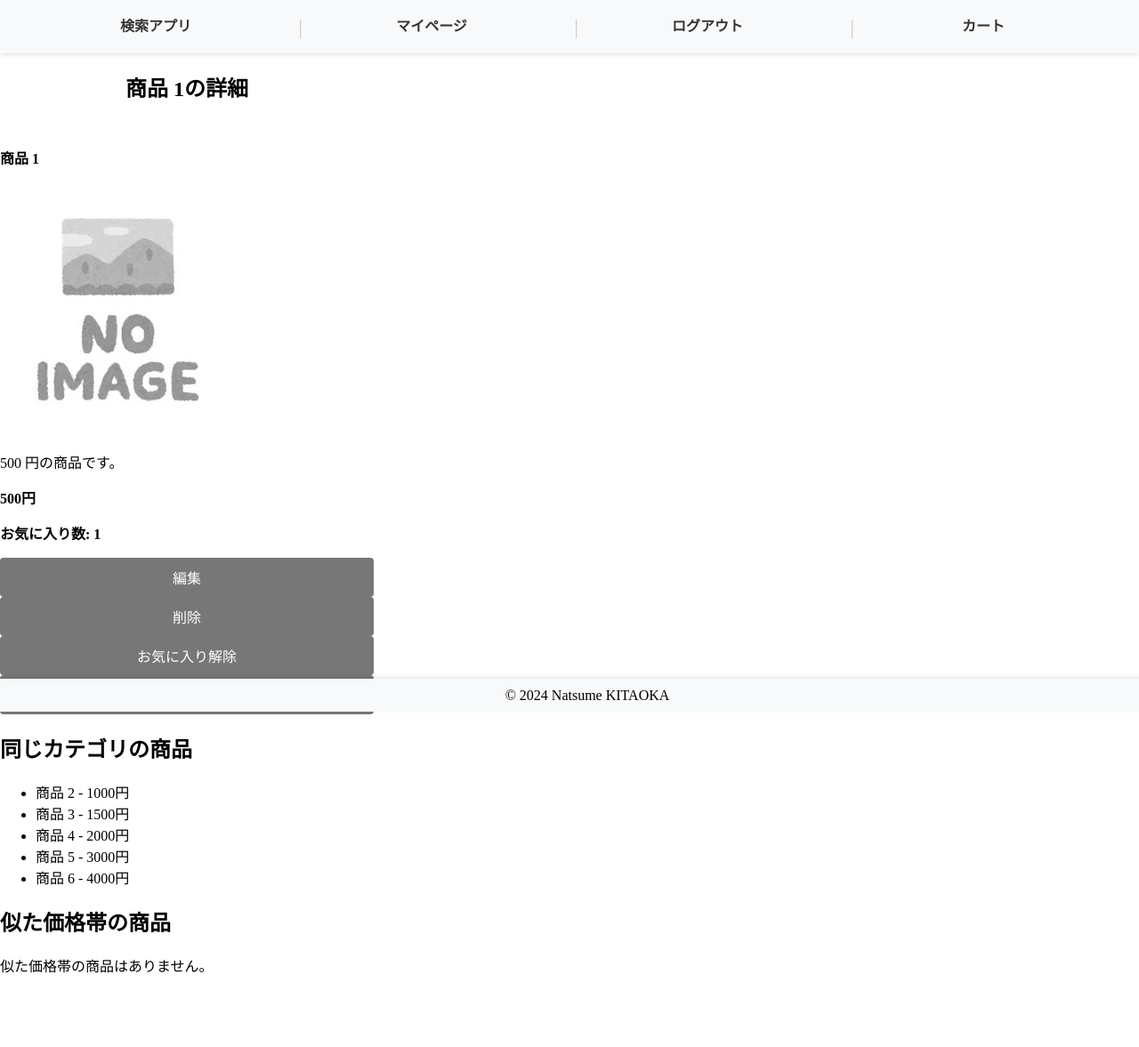
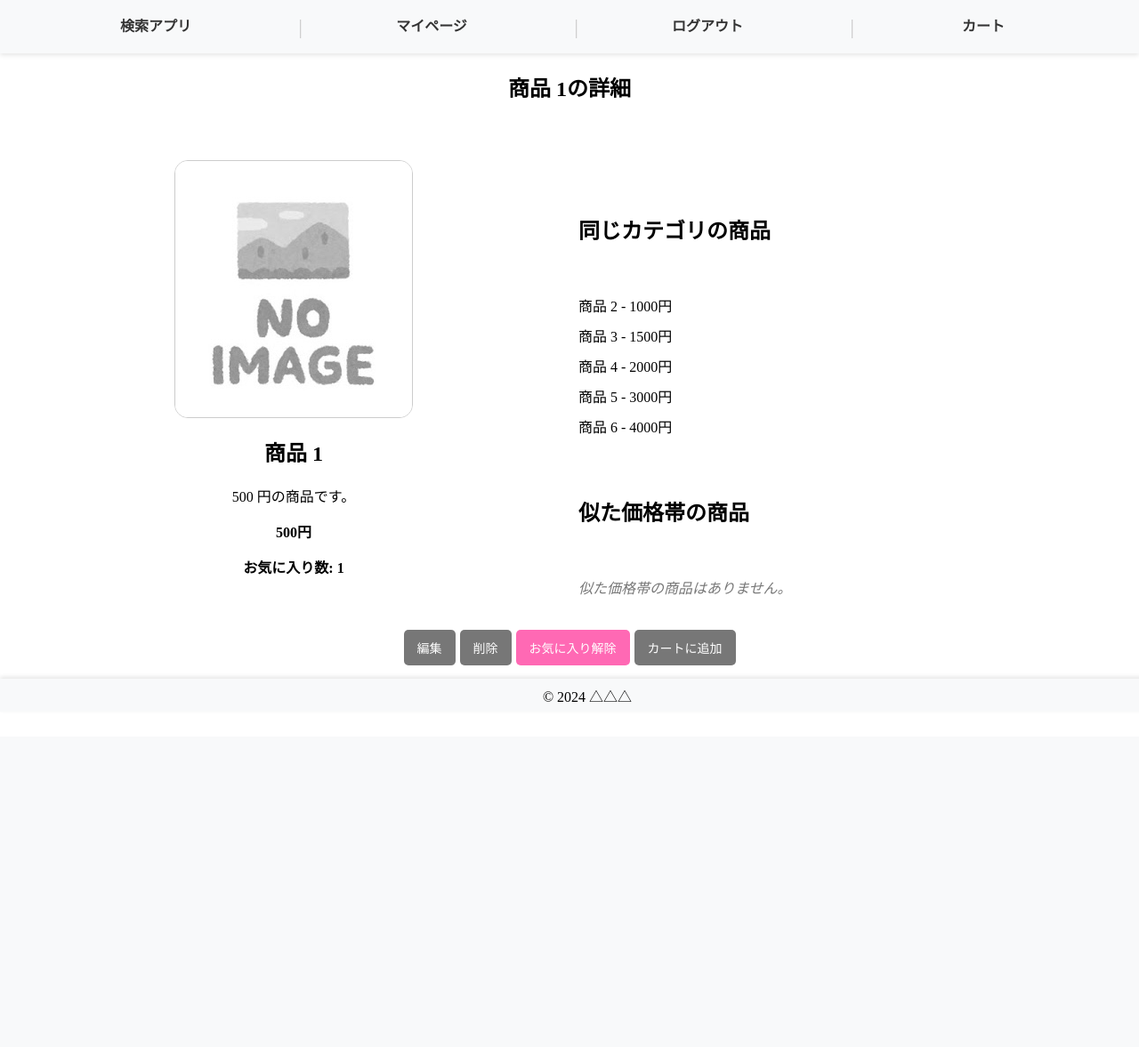
Before and after one commit to kknnnnn/KITAOKA, a Django app: page /product/1/ in a window 1280 px wide. Shown: the whole page at 89% size. After the commit the page ends 789 px from the top, so only its background shows below. Run offline with Django 4.2, Linux system fonts and the light colour scheme; a user stored in the database is signed in; data comes from the database, SQL or seed files in the repository; tables that the repository leaves empty hold one stand-in row (values such as "Sample post").

Commit message:
仮完成

```diff
--- a/search_app/static/css/styles.css
+++ b/search_app/static/css/styles.css
@@ -532,3 +532,143 @@ h1 {
 .btn-reset:hover {
     background-color: #777; /* ホバー時 */
 }
+
+/* カスタム画像スタイル */
+.custom-img {
+    display: block;
+    max-width: 450px; /* 最大幅を指定（150pxの3倍） */
+    max-height: 450px; /* 最大高さを指定（150pxの3倍） */
+    width: auto; /* 幅を自動調整 */
+    height: auto; /* 高さを自動調整 */
+    margin: 15px auto; /* 中央揃え */
+    object-fit: contain; /* 画像全体を表示して枠内に収める */
+    border: 1px solid #ccc; /* 枠線を追加 */
+    border-radius: 15px; /* 角を丸くする */
+}
+
+.custom-card-title {
+    text-align: center;
+}
+
+.custom-description {
+    text-align: center;
+}
+
+.custom-price {
+    text-align: center;
+}
+
+.custom-favorites {
+    text-align: center;
+}
+
+.custom-login-message {
+    text-align: center;
+}
+
+#cart-message {
+    text-align: center;
+}
+
+/* ボタンコンテナのスタイル */
+.button-container {
+    display: flex; /* 横並びに配置 */
+    justify-content: center; /* 中央寄せ */
+    gap: 5px; /* ボタン間の余白を狭める */
+    margin-top: 20px; /* 上部に余白を追加 */
+}
+
+/* ボタンのスタイル */
+.custom-button {
+    background-color: #555;
+    color: white;
+    border: none;
+    padding: 10px 15px; /* ボタンの内側余白を調整 */
+    font-size: 14px;
+    cursor: pointer;
+    border-radius: 5px;
+    width: auto; /* 横幅を自動調整 */
+    text-align: center;
+    transition: background-color 0.3s ease;
+}
+
+/* ボタンのホバースタイル */
+.custom-button:hover {
+    background-color: #555;
+}
+
+/* 特定のボタン色 */
+.custom-button-edit {
+    background-color: #777; /* 編集ボタン色 */
+}
+
+.custom-button-delete {
+    background-color: #777; /* 削除ボタン色 */
+}
+
+.custom-button-favorite {
+    background-color: #777; /* お気に入りボタン色 */
+}
+
+.custom-button-cart {
+    background-color: #777; /* カートボタン色 */
+}
+
+/* お気に入り解除ボタン */
+.custom-button-favorite.active {
+    background-color: #ff69b4; /* ピンク色 */
+}
+
+/* お気に入り解除ボタンのホバースタイル */
+.custom-button-favorite.active:hover {
+    background-color: #c71585; /* 濃いピンク */
+}
+
+/* 商品詳細部分と同じカテゴリ・似た価格帯の商品セクションを横並びにする */
+.custom-row {
+    display: flex;
+    justify-content: center; /* 横並びにして、センター揃えにする */
+    align-items: flex-start; /* 上揃えにして中央揃えのずれを解消 */
+    gap: 20px; /* 横の間隔 */
+    width: 100%; /* 横幅を100%にして、真ん中に配置 */
+}
+
+/* 各コラムの設定 */
+.custom-col {
+    flex: 1; /* 各コラムを同じ幅に */
+    max-width: 600px; /* コラムの最大幅を設定して、無限に広がらないように */
+}
+
+/* 商品詳細のセクション部分 */
+.custom-details {
+    flex: 2; /* 商品詳細部分を少し広くする */
+}
+
+/* 同じカテゴリ・似た価格帯の商品セクションを縦並びにする */
+.custom-products-row {
+    display: flex;
+    flex-direction: column; /* 縦並びに設定 */
+    gap: 20px; /* セクション間の間隔 */
+    margin-top: 30px; /* 上部の余白を調整 */
+}
+
+/* 商品リストのスタイル */
+.custom-list {
+    list-style: none;
+    padding: 0;
+}
+
+.custom-list li {
+    margin-bottom: 10px;
+}
+
+/* アイテムがない場合のメッセージ */
+.custom-no-items {
+    color: #777;
+    font-style: italic;
+}
+
+/* 同じカテゴリ・似た価格帯の商品セクションの上にマージンを追加 */
+.custom-col.custom-products-row {
+    margin-top: 55px; /* ここで上部の余白を調整 */
+}
--- a/search_app/templates/product_detail.html
+++ b/search_app/templates/product_detail.html
@@ -4,47 +4,74 @@
 {% load static %}
 {% load humanize %}
 
-<div class="container mt-5">
-    <div class="row justify-content-center">
-        <div class="col-md-8">
-            <h1 class="text-center mb-4">{{ product.name }}の詳細</h1>
+<div class="custom-container">
+    <h1 class="custom-title">{{ product.name }}の詳細</h1>
+    <div class="custom-row">
+        <!-- 商品詳細部分 -->
+        <div class="custom-col">
 
             <!-- 商品詳細カード -->
-            <div class="CARD shadow-sm">
-                <div class="card-body">
-                    <h2 class="card-title">{{ product.name }}</h2>
-
+            <div class="custom-card">
+                <div class="custom-card-body">
                     <!-- 画像が設定されているか確認 -->
                     {% if product.image %}
-                        <img src="{{ product.image.url }}" alt="{{ product.name }}" class="img-fluid" />
+                        <img src="{{ product.image.url }}" alt="{{ product.name }}" class="custom-img" />
                     {% else %}
-                        <img src="{% static 'images/no_image_tate.jpg' %}" alt="No Image" class="img-thumbnail">
+                        <img src="{% static 'images/no_image_tate.jpg' %}" alt="No Image" class="custom-img">
                     {% endif %}
 
-                    <p class="card-text">{{ product.description }}</p>
-                    <p class="card-text"><strong>{{ product.price|floatformat:0|intcomma }}円</strong></p>
+                    <h2 class="custom-card-title">{{ product.name }}</h2>
+                    <p class="custom-description">{{ product.description }}</p>
+                    <p class="custom-price"><strong>{{ product.price|floatformat:0|intcomma }}円</strong></p>
 
                     <!-- お気に入り数の表示 -->
-                    <p class="card-text"><strong>お気に入り数: {{ favorites_count }}</strong></p>
+                    <p class="custom-favorites"><strong>お気に入り数: {{ favorites_count }}</strong></p>
+                </div>
+            </div>
+        </div>
 
+        <!-- 同じカテゴリ・似た価格帯の商品セクション -->
+        <div class="custom-col custom-products-row">
+            <h2>同じカテゴリの商品</h2>
+            {% if same_category_products %}
+                <ul class="custom-list">
+                    {% for item in same_category_products %}
+                        <li>{{ item.name }} - {{ item.price|floatformat:0|intcomma }}円</li>
+                    {% endfor %}
+                </ul>
+            {% else %}
+                <p class="custom-no-items">同じカテゴリの商品はありません。</p>
+            {% endif %}
+
+            <h2>似た価格帯の商品</h2>
+            {% if similar_price_products %}
+                <ul class="custom-list">
+                    {% for item in similar_price_products %}
+                        <li>{{ item.name }} - {{ item.price|floatformat:0|intcomma }}円</li>
+                    {% endfor %}
+                </ul>
+            {% else %}
+                <p class="custom-no-items">似た価格帯の商品はありません。</p>
+            {% endif %}
+        </div>
+    </div>
     <!-- ボタンの配置 -->
-                    <div class="d-flex justify-content-between mt-4">
-
-                        {% if user.is_authenticated %}  <!-- ログインしているか確認 -->
+    {% if user.is_authenticated %}
+    <div class="button-container">
         <!-- 編集ボタン -->
-                            <form action="{% url 'product_update' product.pk %}" method="GET" style="display:inline;">
-                                <button type="submit" class="btn btn-secondary">編集</button>
+        <form action="{% url 'product_update' product.pk %}" method="GET">
+            <button type="submit" class="custom-button custom-button-edit">編集</button>
         </form>
 
         <!-- 削除ボタン -->
-                            <form action="{% url 'product_delete' product.pk %}" method="GET" style="display:inline;">
-                                <button type="submit" class="btn btn-danger">削除</button>
+        <form action="{% url 'product_delete' product.pk %}" method="GET">
+            <button type="submit" class="custom-button custom-button-delete">削除</button>
         </form>
 
         <!-- お気に入り追加・解除ボタン -->
-                            <form action="{% url 'toggle_favorite' product.pk %}" method="POST" style="display:inline;">
+        <form action="{% url 'toggle_favorite' product.pk %}" method="POST">
             {% csrf_token %}
-                                <button type="submit" class="btn {% if product.id in favorites %}btn-danger{% else %}btn-warning{% endif %}">
+            <button type="submit" class="custom-button custom-button-favorite {% if product.id in favorites %}active{% endif %}">
                 {% if product.id in favorites %}お気に入り解除{% else %}お気に入り追加{% endif %}
             </button>
         </form>
@@ -52,45 +79,14 @@
         <!-- カートに追加ボタン -->
         <form id="add-to-cart-form" action="{% url 'add_to_cart' product.pk %}" method="POST">
             {% csrf_token %}
-                                <button type="submit" class="btn btn-primary">カートに追加</button>
+            <button type="submit" class="custom-button custom-button-cart">カートに追加</button>
         </form>
-
+    </div>
+    {% else %}
+    <p class="custom-login-message">ログインして商品を編集・削除できます。</p>
+    {% endif %}
     <!-- メッセージ表示 -->
-                            <div id="cart-message" class="alert alert-success d-none" role="alert"></div>
-
-                        {% else %}
-                            <!-- ログインしていない場合 -->
-                            <p>ログインして商品を編集・削除できます。</p>
-                        {% endif %}
-                    </div>
-                </div>
-            </div>
-        </div>
-    </div>
-
-    <!-- 同じカテゴリの商品 -->
-    <h2>同じカテゴリの商品</h2>
-    {% if same_category_products %}
-        <ul>
-            {% for item in same_category_products %}
-                <li>{{ item.name }} - {{ item.price|floatformat:0|intcomma }}円</li>
-            {% endfor %}
-        </ul>
-    {% else %}
-        <p>同じカテゴリの商品はありません。</p>
-    {% endif %}
-
-    <!-- 似た価格帯の商品 -->
-    <h2>似た価格帯の商品</h2>
-    {% if similar_price_products %}
-        <ul>
-            {% for item in similar_price_products %}
-                <li>{{ item.name }} - {{ item.price|floatformat:0|intcomma }}円</li>
-            {% endfor %}
-        </ul>
-    {% else %}
-        <p>似た価格帯の商品はありません。</p>
-    {% endif %}
+    <div id="cart-message" class="custom-alert d-none" role="alert"></div>
 </div>
 
 {% endblock %}
--- a/templates/base.html
+++ b/templates/base.html
@@ -46,6 +46,6 @@
 
 </body>
 <footer>
-    <p>© 2024 Natsume KITAOKA</p>
+    <p>© 2024 △△△</p>
 </footer>
 </html>
```
Also changed, not shown: media/product_images/1198955.jpg (deleted), media/product_images/IMG_0360.PNG (deleted), media/product_images/IMG_0360_9DgD4w9.PNG (deleted), media/product_images/IMG_0360_qZoeZ74.PNG (deleted), 3 other files. Lines whose indentation alone changed are shown as unchanged.
